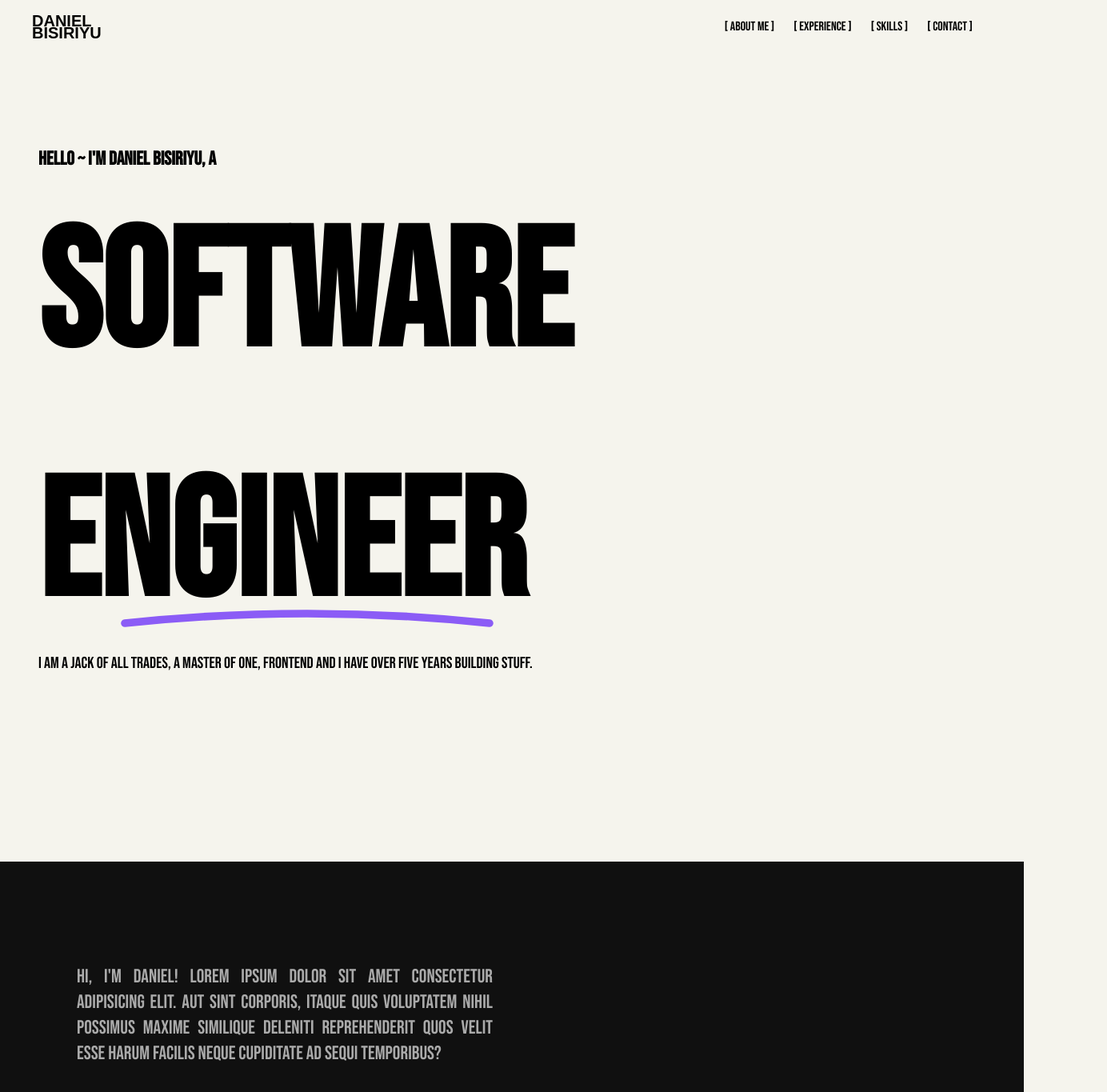
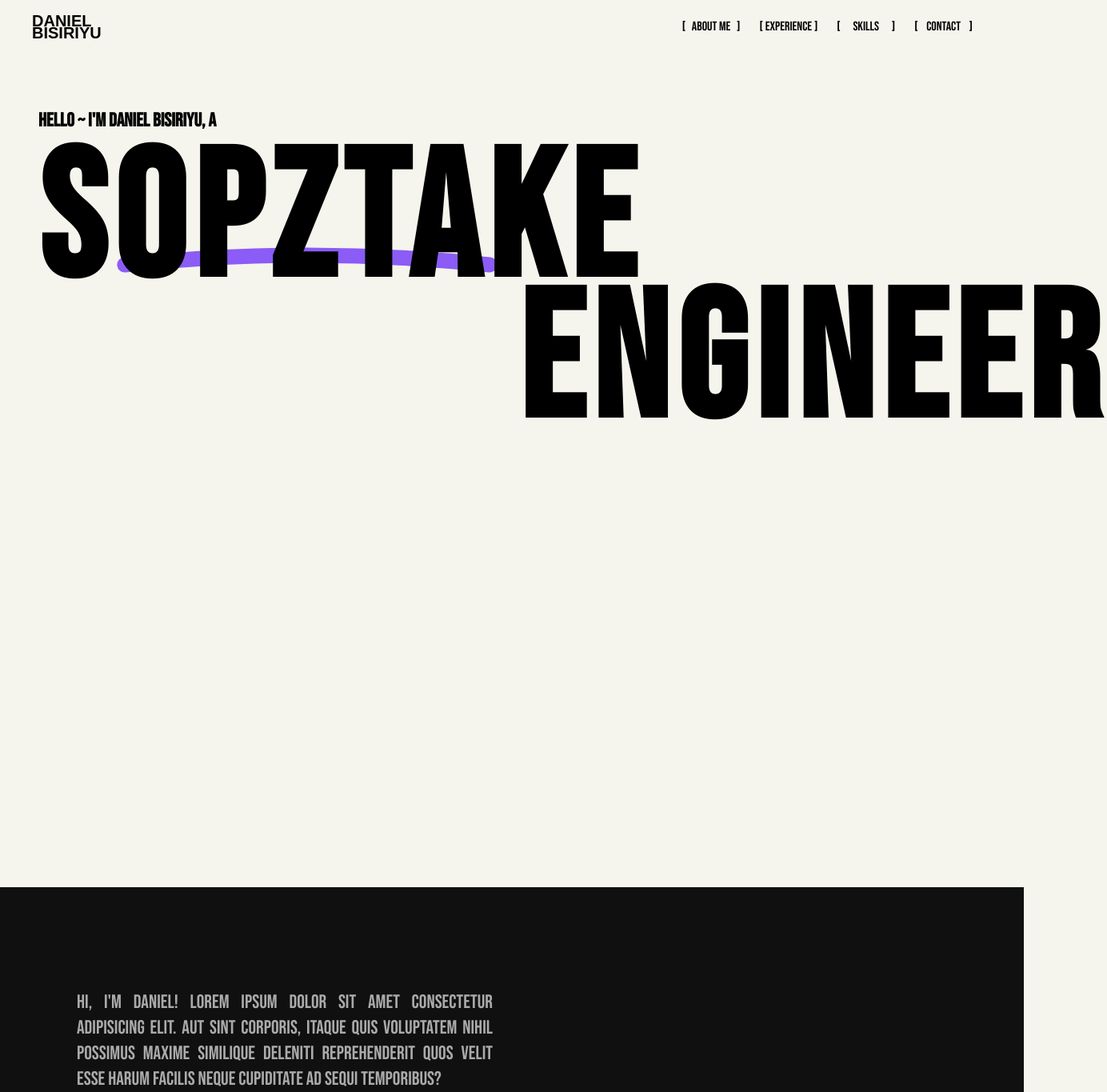
Before and after one commit to daniel-bisiriyu/portfolio, a Next.js app: page / in a window 1280 px wide. Shown: the part 20-1385 px from the top of the page at 80% size, 1384 px wide, since content can reach past the window. Built offline with nearby package versions, Linux system fonts and the light colour scheme; a web font is replaced by a local one.

Commit message:
WIP: responsiveness

```diff
--- a/app/components/about.tsx
+++ b/app/components/about.tsx
@@ -13,13 +13,28 @@ export default function About() {
       mask: "lines",
     });
 
+    const splitMobile = SplitText.create(".heading-mobile", {
+      type: "chars, lines",
+      mask: "lines",
+    });
+
+    gsap.from(splitMobile.chars, {
+      yPercent: 100,
+      opacity: 0,
+      duration: 1,
+      stagger: {
+        each: 0.05,
+        from: "center",
+      },
+    });
+
     gsap.from(split.chars, {
-      //   scrollTrigger: ".exp-text",
       scrollTrigger: {
         trigger: ".heading",
         start: "top 80%",
         end: "bottom 20%",
         scrub: true,
+        onEnter: () => console.log("Triggered!"),
       },
       yPercent: 100,
       opacity: 0,
@@ -35,42 +50,28 @@ export default function About() {
         trigger: ".moi",
         start: "top 80%",
         end: "bottom 80%",
-        scrub: 1, // smooth scrubbing
+        scrub: 1,
       },
-      clipPath: "inset(0% 0% 100% 0%)", // Hidden (clipped from bottom)
+      clipPath: "inset(0% 0% 100% 0%)",
       ease: "none",
     });
   });
 
   return (
-    <div>
+    <div id="about" className="mt-24 sm:mt-0">
       <h1
-        className={`heading leading-[99%] text-[12rem] text-center relative font-extrabold`}
+        className={`heading hidden sm:block leading-[99%] text-7xl sm:text-[14rem] text-center relative font-extrabold`}
       >
         ABOUT ME
       </h1>
-      <div className="about pb-12 px-24">
-        {/* <div className="pt-12 flex flex-col items-center">
-        <div className="ml-[-24rem]">
-          <Image
-            src="/moi.jpg"
-            width={250}
-            height={250}
-            alt="Daniel Bisiriyu"
-            className="grayscale"
-          />
-          <div className="text-2xl pl-12 pt-6 font-medium uppercase">
-            Hi, I'm Daniel!
-          </div>
-        </div>
-
-        <p className="text-center w-2/3 py-12 uppercase">
-          I am a senior frontend engineer <br /> with over five years experience
-          crafting products for the web!
-        </p>
-      </div> */}
-        <div className="moi py-32 flex justify-between">
-          <div className="w-1/2">
+      <h1
+        className={`heading-mobile block sm:hidden leading-[99%] text-7xl sm:text-[14rem] text-center relative font-extrabold`}
+      >
+        ABOUT ME
+      </h1>
+      <div className="about pb-12 px-4 sm:px-24">
+        <div className="moi py-32 flex flex-col-reverse sm:flex-row justify-between">
+          <div className="w-full sm:w-1/2">
             <p className="text-2xl pr-6 font-medium uppercase text-justify">
               Hi, I'm Daniel! Lorem ipsum dolor sit amet consectetur adipisicing
               elit. Aut sint corporis, itaque quis voluptatem nihil possimus
@@ -78,25 +79,16 @@ export default function About() {
               facilis neque cupiditate ad sequi temporibus?
             </p>
           </div>
-          <div className="w-1/2 flex justify-center">
+          <div className="hidden sm:block sm:w-1/2 relative flex justify-center">
             <Image
               src="/moi.jpg"
-              width={300}
-              height={300}
+              // width={300}
+              // height={300}
+              fill
               alt="Daniel Bisiriyu"
               className="moi-img grayscale"
             />
-            {/* <p className="pl-12">
-            I am a senior frontend engineer <br /> with over five years
-            experience crafting products for the web!
-          </p> */}
           </div>
-          {/* <div className="w-1/3">
-          <p className="uppercase">
-            I am a senior frontend engineer <br /> with over five years
-            experience crafting products for the web!
-          </p>
-        </div> */}
         </div>
         <div className="">
           <hr />
--- a/app/components/contact.tsx
+++ b/app/components/contact.tsx
@@ -6,9 +6,9 @@ export default function Contact() {
   const [state, handleSubmit] = useForm("mwprngpl");
 
   return (
-    <div className="text-center pb-34">
+    <div className="text-center pb-24">
       <div>
-        <h1 className="text-5xl font-extrabold">Wanna Get in Touch?</h1>
+        <h1 className="text-5xl font-extrabold">Want to get in Touch?</h1>
       </div>
       <div className="flex flex-col justify-center items-center">
         <form onSubmit={handleSubmit} className="w-[30%]">
--- a/app/components/experience.tsx
+++ b/app/components/experience.tsx
@@ -102,7 +102,7 @@ export default function Experience() {
     <div ref={experienceRef}>
       <div className="experience text-left pt-8">
         <h1
-          className={`exp-text leading-[99%] text-[10rem] text-center relative font-extrabold`}
+          className={`hidden sm:block exp-text leading-[99%] text-[14rem] text-center relative font-extrabold`}
         >
           EXPERIENCE
         </h1>
--- a/app/components/hero.tsx
+++ b/app/components/hero.tsx
@@ -1,67 +1,119 @@
-// import { Sofia_Sans_Condensed } from "next/font/google";
+"use client";
 
-// const sofia = Sofia_Sans_Condensed();
+import gsap from "gsap";
+import { useGSAP } from "@gsap/react";
+import { ScrambleTextPlugin, DrawSVGPlugin } from "gsap/all";
 
 export default function Hero() {
+  useGSAP(() => {
+    gsap.registerPlugin(ScrambleTextPlugin, DrawSVGPlugin);
+
+    const tl = gsap.timeline({
+      yoyo: true,
+      duration: 1,
+      delay: 2,
+    });
+
+    gsap.from(".text-1", {
+      y: 50,
+      opacity: 0,
+      duration: 1,
+    });
+    gsap.from(".text-2", {
+      y: 50,
+      opacity: 0,
+      duration: 1,
+      delay: 0.5,
+    });
+
+    tl.to("#scramble", {
+      scrambleText: "FRONTEND",
+    }).to(
+      "#scramble",
+      {
+        scrambleText: "SOFTWARE",
+      },
+      "+=3"
+    );
+  });
+
+  interface MouseEnterEvent
+    extends React.MouseEvent<HTMLDivElement, MouseEvent> {}
+
+  const handleMouseMove = (e: MouseEnterEvent): void => {
+    const strength = 90;
+    const magneticDiv = e.target as HTMLDivElement;
+    const bound = magneticDiv.getBoundingClientRect();
+
+    gsap.to(magneticDiv, {
+      x: ((e.clientX - bound.left) / magneticDiv.offsetWidth - 0.5) * strength,
+      y: ((e.clientY - bound.top) / magneticDiv.offsetHeight - 0.5) * strength,
+      duration: 2,
+      ease: "elastic.easeOut",
+    });
+  };
+
+  const handleMouseLeave = (e: MouseEnterEvent) => {
+    const magneticDiv = e.target as HTMLDivElement;
+    gsap.to(magneticDiv, { x: 0, y: 0, ease: "elastic.easeOut", duration: 2 });
+  };
+
   return (
-    <div className="hero pt-24  h-screen">
-      <div className="pl-12">
+    <div className="hero pt-12 sm:h-screen">
+      <div className="px-4 sm:px-12 magnetic">
         <h1 className="text-2xl font-semibold">
           Hello ~ I'm Daniel Bisiriyu, a
         </h1>
-        <p className="text-[13rem] font-extrabold">
-          SOFTWARE ENGINEER
-          {/* <span className=""> </span> */}
-          <span className="block w-[30rem] ml-24 mt-[-6rem]">
-            {/* <svg viewBox="0 0 200 20" preserveAspectRatio="none">
-              <path
-                d="M5 12 Q 50 8, 100 11 T 195 10"
-                fill="none"
-                stroke="#f59e0b"
-                strokeWidth="8"
-                strokeLinecap="round"
-                opacity="0.8"
-              />
-            </svg> */}
+        <div className="pt-12 sm:pt-0">
+          <p
+            id="scramble"
+            className="text-1 text-7xl sm:text-[14rem] font-extrabold tracking-[10px] magnet"
+            onMouseMove={handleMouseMove}
+            onMouseLeave={handleMouseLeave}
+          >
+            SOFTWARE
+          </p>
+          <span className="block w-[15rem] ml-8 mt-[-1rem] sm:w-[30rem] sm:ml-24 sm:mt-[-6rem]">
             <svg viewBox="0 0 200 20" preserveAspectRatio="none">
-              {" "}
               <path
                 d="M5 15 Q 100 5, 195 15"
                 fill="none"
                 stroke="#8b5cf6"
-                strokeWidth="4"
+                strokeWidth="8"
                 strokeLinecap="round"
-              />{" "}
+              />
             </svg>
           </span>
-        </p>
-        {/* <div> */}
-        <p className="py-6 text-xl">
-          I am a jack of all trades, a master of one, Frontend and I have over
-          five years building stuff.
-        </p>
-        {/* </div> */}
-        {/* <div className="flex justify-between pt-32">
-          <div className="w-1/2 pr-6">
-            <p className="text-xl">
-              A <span className="font-bold">software engineer</span> with over 5
-              years building products for the web! Lorem ipsum dolor sit amet
-              consectetur adipisicing elit. Animi tenetur temporibus veniam
-              mollitia necessitatibus beatae, eligendi, maxime obcaecati
-              doloribus repudiandae aspernatur ipsa cum! Cum fugiat vel quo,
-              perferendis labore esse.
-            </p>
-          </div>
-          <div className="w-1/2 px-24">
-            <p>
-              Lorem ipsum dolor sit amet consectetur adipisicing elit.
-              Voluptatibus dolore iste beatae exercitationem temporibus ipsam
-              voluptate ea aspernatur ullam, eveniet odit impedit rem optio, at
-              fugiat facere error. Iste, inventore.
-            </p>
-          </div>
-        </div> */}
+          <p
+            className="text-2 text-7xl pt-12 sm:pt-0 sm:text-[14rem] font-extrabold sm:ml-150 tracking-[10px] magnet"
+            onMouseMove={handleMouseMove}
+            onMouseLeave={handleMouseLeave}
+          >
+            ENGINEER
+          </p>
+        </div>
       </div>
     </div>
   );
 }
+
+{
+  /* <svg viewBox="0 0 200 20" preserveAspectRatio="none">
+              <path
+                d="M5 12 Q 50 8, 100 11 T 195 10"
+                fill="none"
+                stroke="#8b5cf6"
+                strokeWidth="8"
+                strokeLinecap="round"
+              />
+            </svg> */
+}
+{
+  /* <div> */
+}
+{
+  /* <p className="py-6 text-xl">
+          I am a jack of all trades, a master of one, Frontend and I have over
+          five years building stuff.
+        </p> */
+}
--- a/app/components/navbar.tsx
+++ b/app/components/navbar.tsx
@@ -1,28 +1,81 @@
+"use client";
+
 import Link from "next/link";
 import { Sofia_Sans_Condensed } from "next/font/google";
+
+import { ScrambleTextPlugin } from "gsap/all";
+import gsap from "gsap";
+import { useGSAP } from "@gsap/react";
 
 const sofia = Sofia_Sans_Condensed();
 
 export default function Navbar() {
+  useGSAP(() => {
+    gsap.registerPlugin(ScrambleTextPlugin);
+
+    const links = document.getElementsByClassName("link-text");
+
+    Array.from(links).forEach((link) => {
+      const originalText = link.textContent as string;
+
+      link.addEventListener("mouseenter", () => {
+        gsap.to(link, {
+          duration: 0.6,
+          scrambleText: {
+            text: originalText,
+            chars: "XOXOXO",
+            revealDelay: 0.2,
+          },
+        });
+      });
+
+      link.addEventListener("mouseleave", () => {
+        gsap.to(link, {
+          duration: 0.4,
+          scrambleText: {
+            text: originalText,
+            chars: "01",
+          },
+        });
+      });
+    });
+  });
+
   return (
-    <div className="flex justify-between align-center py-8 px-10">
+    <div className="flex justify-between align-center p-4 sm:py-8 sm:px-10">
       <div className={`${sofia.className} font-black text-xl`}>
         <p>DANIEL</p>
         <br />
         <p className="mt-[-2.55rem]"> BISIRIYU</p>
       </div>
-      <div className="self-center">
-        <Link href="#about" className="pr-6">
-          [ About Me ]
+      <div className="self-center hidden sm:block">
+        <Link href="#about" className="pr-6 w-1/4">
+          [
+          <span className="link-text inline-block text-center min-w-[10ch]">
+            About Me
+          </span>
+          ]
         </Link>
-        <Link href="#experience" className="pr-6">
-          [ Experience ]
+        <Link href="#experience" className="pr-6 w-1/4">
+          [
+          <span className="link-text inline-block text-center min-w-[10ch]">
+            Experience
+          </span>
+          ]
         </Link>
-        <Link href="#skills" className="pr-6">
-          [ Skills ]
+        <Link href="#skills" className="pr-6 link w-1/4">
+          [
+          <span className="link-text inline-block text-center min-w-[10ch]">
+            Skills
+          </span>
+          ]
         </Link>
-        <Link href="#contat" className="pr-6">
-          [ Contact ]
+        <Link href="#contact" className="pr-6 link w-1/4">
+          [
+          <span className="link-text inline-block text-center min-w-[10ch]">
+            Contact
+          </span>
+          ]
         </Link>
       </div>
     </div>
--- a/app/components/skills.tsx
+++ b/app/components/skills.tsx
@@ -1,7 +1,10 @@
 export default function Skills() {
   return (
     <div className="px-24 pt-12 pb-34">
-      <h1 className="text-9xl font-extrabold">Skills</h1>
+      <h1 className="hidden sm:block text-[14rem] font-extrabold text-center">
+        Skills
+      </h1>
+      <div className="w-3/4 mx-auto">
         <div className="pt-12">
           <small>01</small>
         </div>
@@ -13,7 +16,7 @@ export default function Skills() {
           </div>
           <div className="w-2/3 px-24">
             <div className="flex justify-between">
-            <p className="">
+              <p className="text-2xl">
                 Javascript, TypeScript, Node.Js, React, Next.js, Vue, Nuxt,
                 Angular, GSAP
               </p>
@@ -29,7 +32,7 @@ export default function Skills() {
           </div>
           <div className="w-2/3 px-24">
             <div className="flex justify-between">
-            <p className="">Jest, Cypress, Cucumber.js, Gherkin</p>
+              <p className="text-2xl">Jest, Cypress, Cucumber.js, Gherkin</p>
             </div>
           </div>
         </div>
@@ -44,7 +47,8 @@ export default function Skills() {
           </div>
           <div className="w-2/3 px-24">
             <div className="flex justify-between">
-            <p className="">Docker, Kubernetes, Storybook</p>
+              <p className="text-2xl">Docker, Kubernetes, Storybook</p>
+            </div>
           </div>
         </div>
       </div>
--- a/app/globals.css
+++ b/app/globals.css
@@ -13,3 +13,7 @@ body {
 .moi-img {
   clip-path: inset(0% 0% 0% 0%);
 }
+
+.text {
+  overflow: hidden;
+}
```
Also changed, not shown: app/components/footer.tsx (+6 -3 lines). Lines whose indentation alone changed are shown as unchanged.
